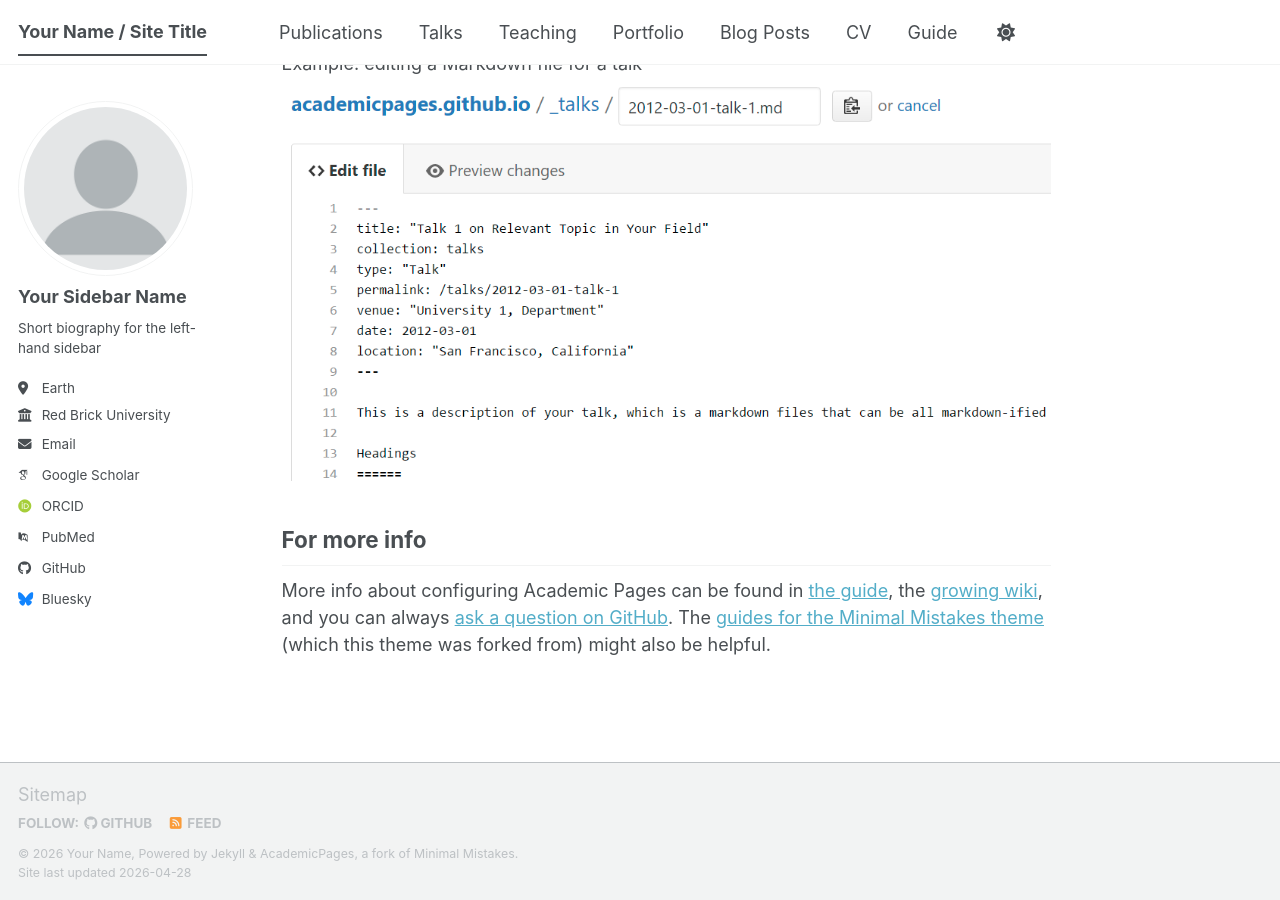
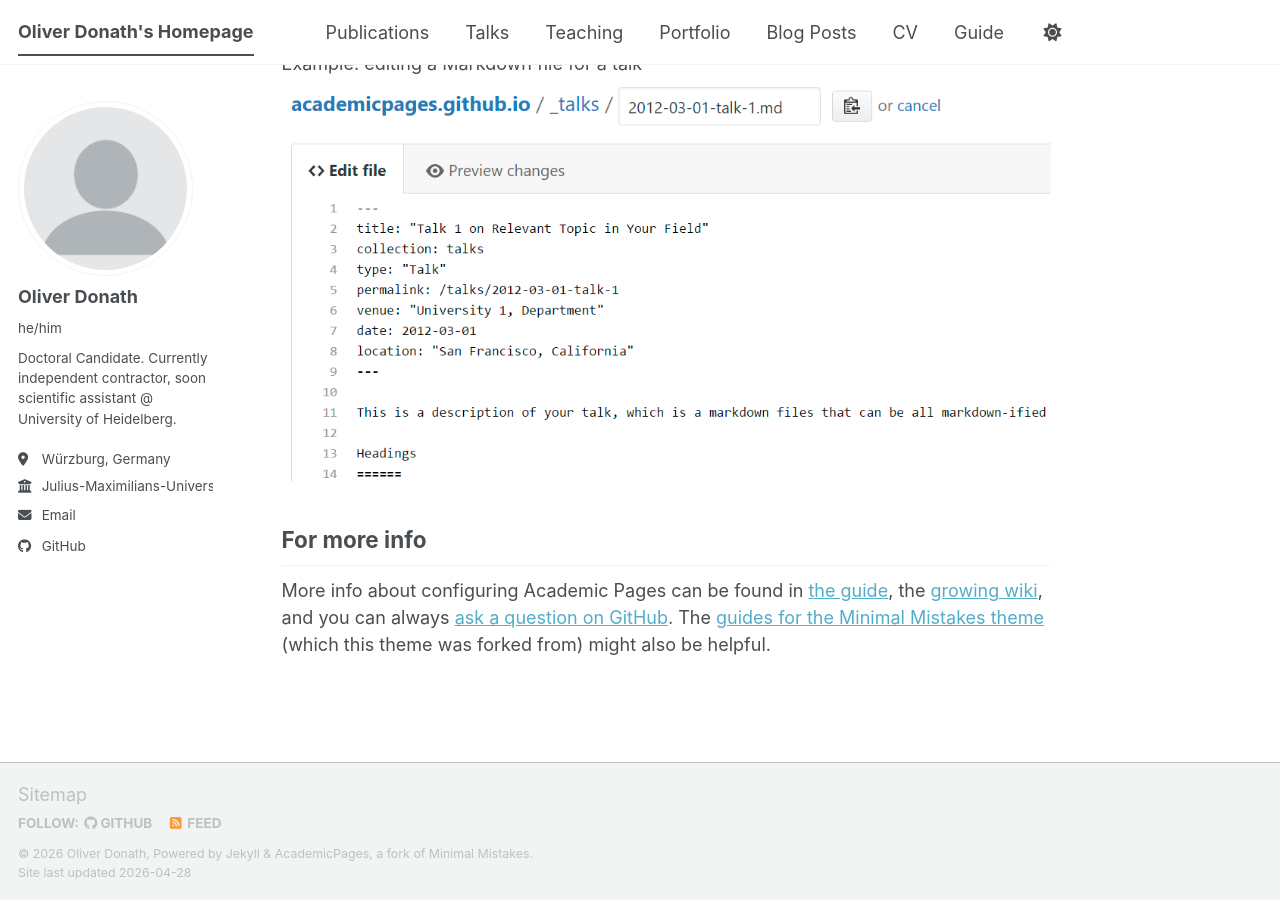
Before and after one commit to oli-do/oli-do.github.io, a Jekyll site: the page built from _pages/about.md, in a window 1280 px wide and 900 px high, scrolled down 2720 px. Built offline with Jekyll 4.4.1, drawn with Linux system fonts in a browser that asks for light colours; some web fonts are replaced; a script bundle is joined from its source files by our own code; library files that are not in the unit come from our copies.

Commit message:
Update _config.yml

```diff
--- a/_config.yml
+++ b/_config.yml
@@ -9,10 +9,10 @@
 # Basic Site Settings
 locale                   : "en-US"
 site_theme               : "default" # The available themes options are "default", "air", "sunrise", "mint", "dirt" and "contrast"
-title                    : "Your Name / Site Title"
+title                    : "Oliver Donath's Homepage"
 title_separator          : "-"
-name                     : &name "Your Name"
-description              : &description "Your Name's academic portfolio"   # Update this with a general description of your site, this is the default if not overridden by a page
+name                     : &name "Oliver Donath"
+description              : &description "Projects and Research bridging Classical Philology and Modern Technology."   # Update this with a general description of your site, this is the default if not overridden by a page
 url                      : https://oli-do.github.io # The base hostname & protocol for your site e.g. "https://[your GitHub username].github.io",
                                                            # or if you already have some other page hosted on Github then use "https://[your GitHub username].github.io/[Your Repo Name]"
 baseurl                  : "" # the subpath of your site, e.g. "/blog"
@@ -24,24 +24,24 @@ repository               : "academicpages/academicpages.github.io"
 author:
   # Biographic information
   avatar           : "profile.png"
-  name             : "Your Sidebar Name"
-  pronouns         : # example: "she/her"
-  bio              : "Short biography for the left-hand sidebar"
-  location         : "Earth"
-  employer         : "Red Brick University"
+  name             : "Oliver Donath"
+  pronouns         : "he/him"
+  bio              : "Doctoral Candidate. Currently independent contractor, soon scientific assistant @ University of Heidelberg."
+  location         : "Würzburg, Germany"
+  employer         : "Julius-Maximilians-Universität Würzburg"
   uri              : # URL
-  email            : "none@example.org"
+  email            : "oliver.donath@stud-mail.uni-wuerzburg.de"
 
   # Academic websites
   academia         : # URL
   arxiv            : # URL - Update with the correct link to your profile
-  googlescholar    : "https://scholar.google.com/citations?user=PS_CX0AAAAAJ"
+  googlescholar    : # URL
   inspire-hep      : # URL
   impactstory      : # URL
-  orcid            : "https://orcid.org/yourorcidurl"
+  orcid            : # URL
   semantic         : # URL
   ssrn             : # URL
-  pubmed           : "https://www.ncbi.nlm.nih.gov/pubmed/?term=john+snow"
+  pubmed           : # URL
   researchgate     : # URL
   scopus           : # URL
   zotero           : # URL
@@ -51,13 +51,13 @@ author:
   bitbucket        : # Username - Update with your username on the site
   codepen          : # Username
   dribbble         : # Username
-  github           : "academicpages"
+  github           : "oli-do"
   kaggle           : # Username
   stackoverflow    : # User number or user number and name (i.e., use "1" or "1/jeff-atwood")
 
   # Social media
   artstation       : # Username
-  bluesky          : "bsky.app" # Replace this with you Bluesky username
+  bluesky          : # Replace this with you Bluesky username
   facebook         : # Username
   flickr           : # Username
   foursquare       : # Username
```
